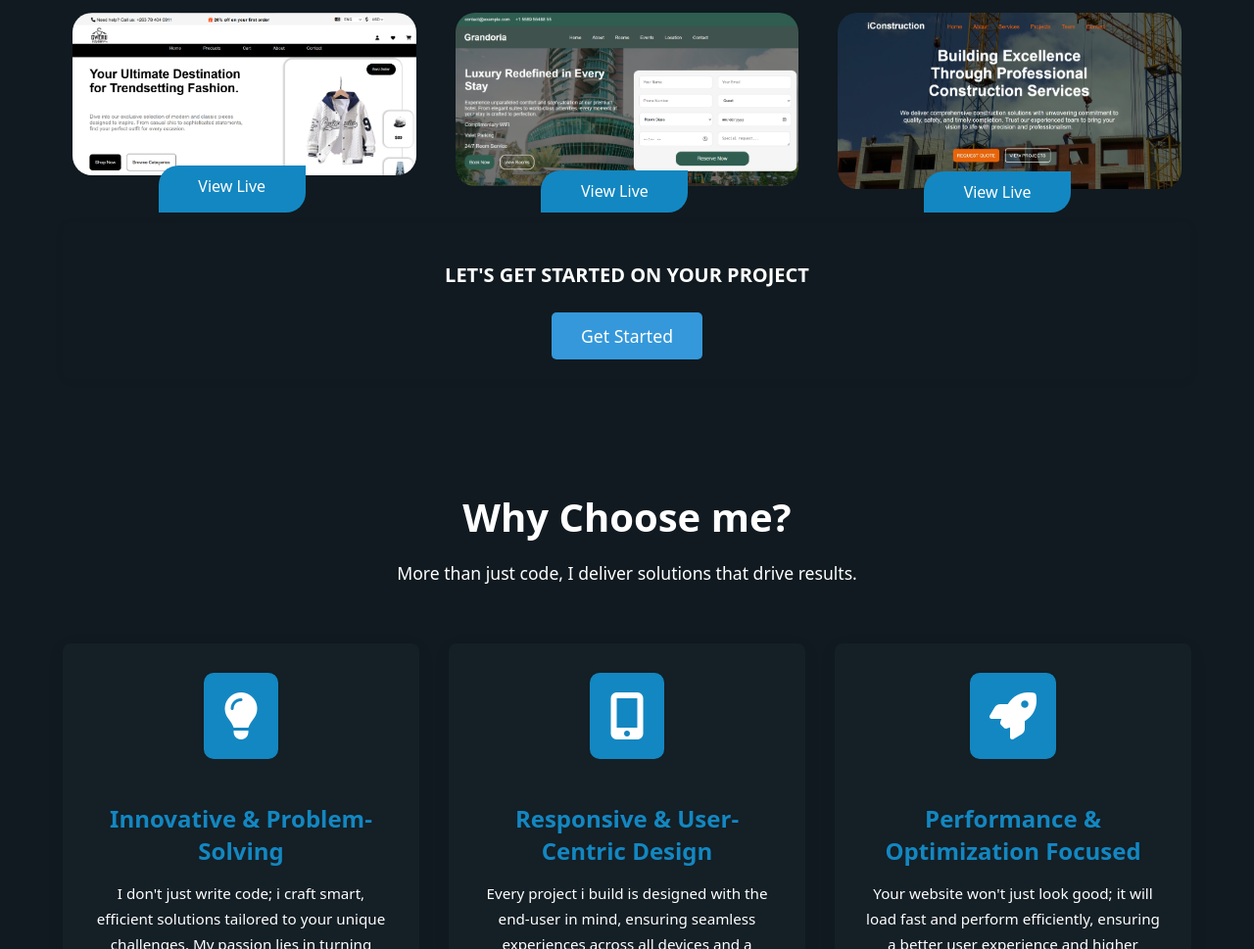
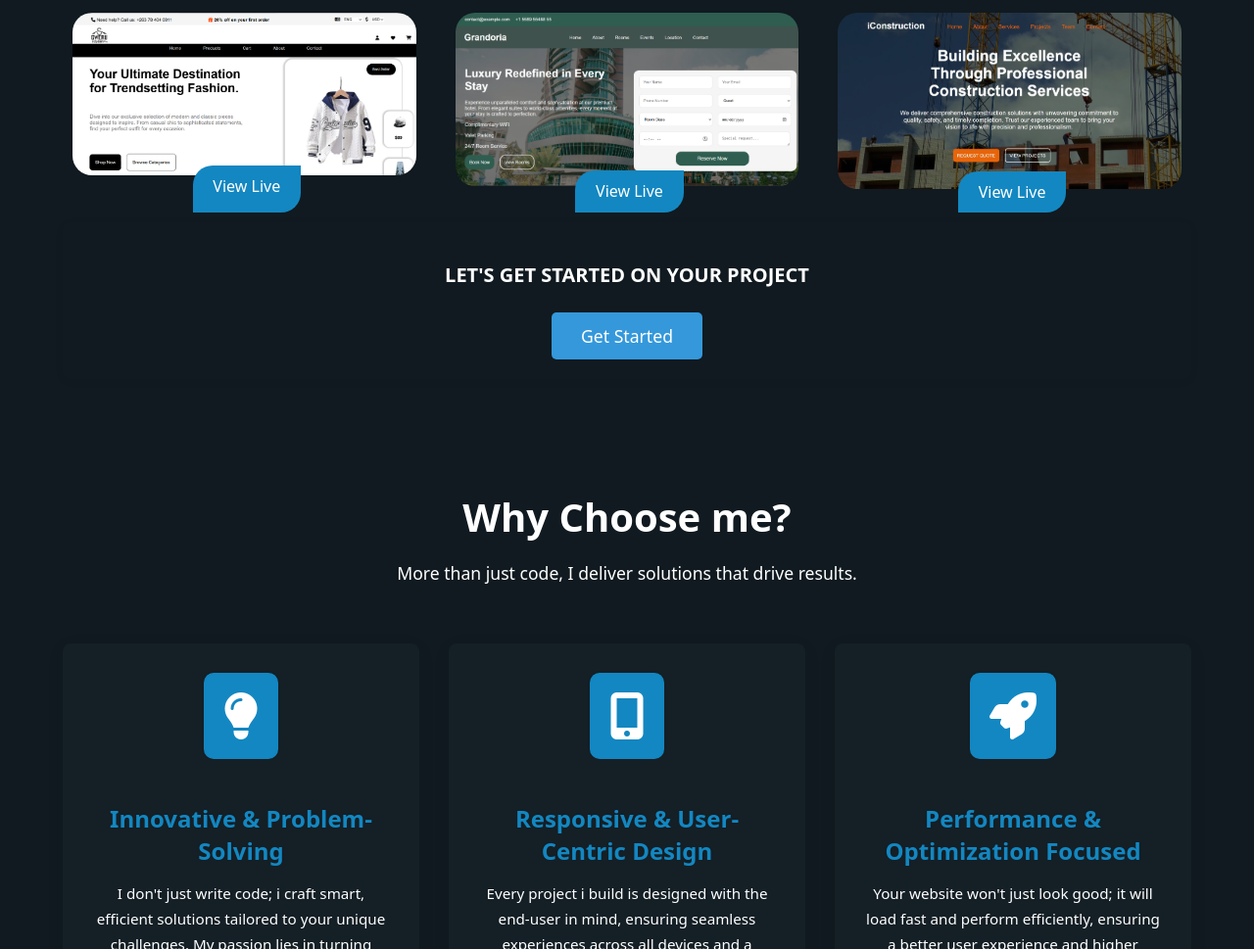
Before and after one commit to chenjedev/portfolio-web, a plain HTML site: page index.html in a window 1280 px wide. Shown: the part 2868-3837 px from the top of the page at 98% size. Drawn offline with Linux system fonts and the light colour scheme.

Commit message:
5th revision

```diff
--- a/style.css
+++ b/style.css
@@ -403,10 +403,10 @@ h1{
     color: white;
     background-color: #1387c1;
     border-radius: 20px 0 20px 0;
-    padding: 10px 40px;
+    padding: 10px 20px;
     width:20%;
     align-items: center;
-    margin-left: 25%;
+    margin-left: 35%;
     margin-top: -5%;
 }
 
```
